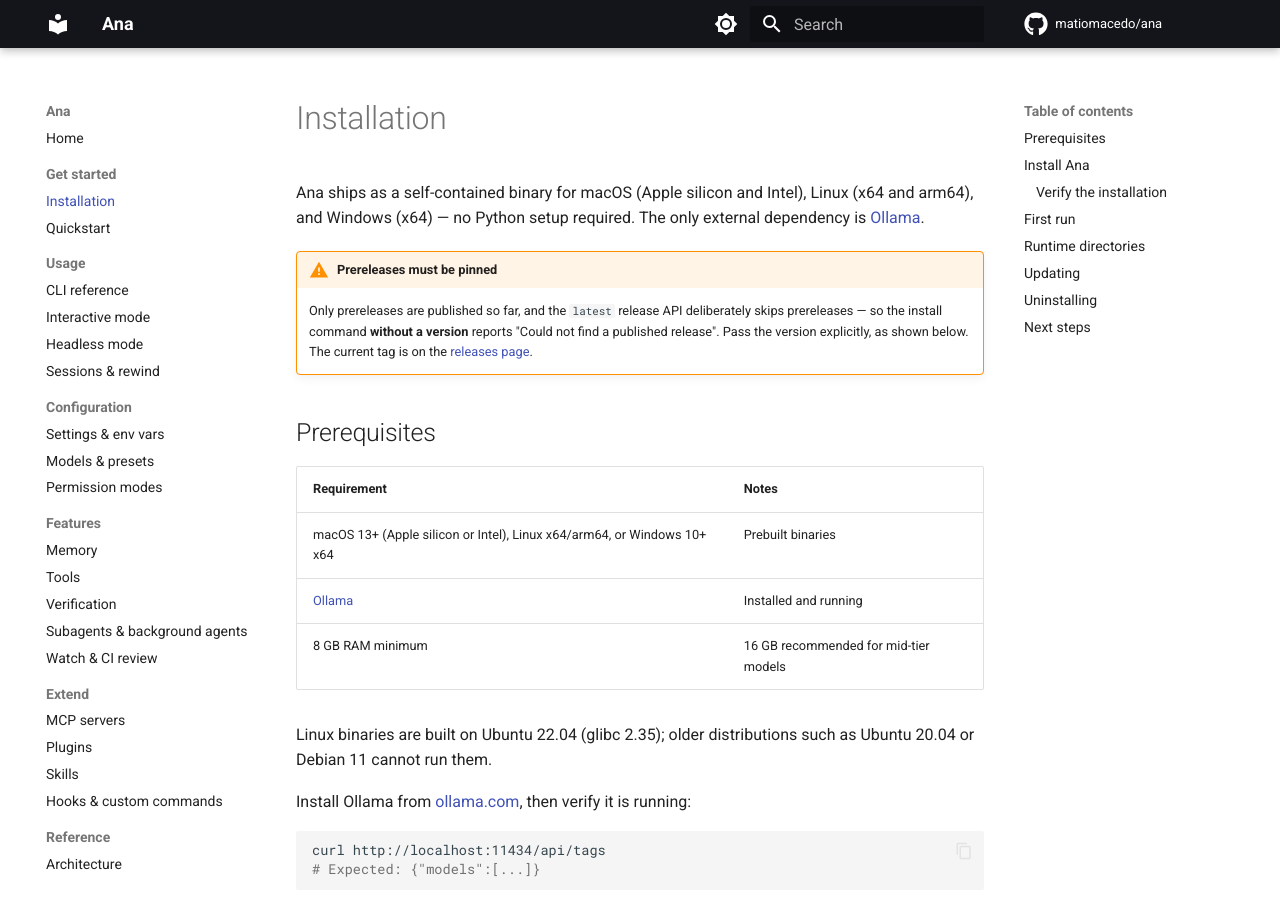
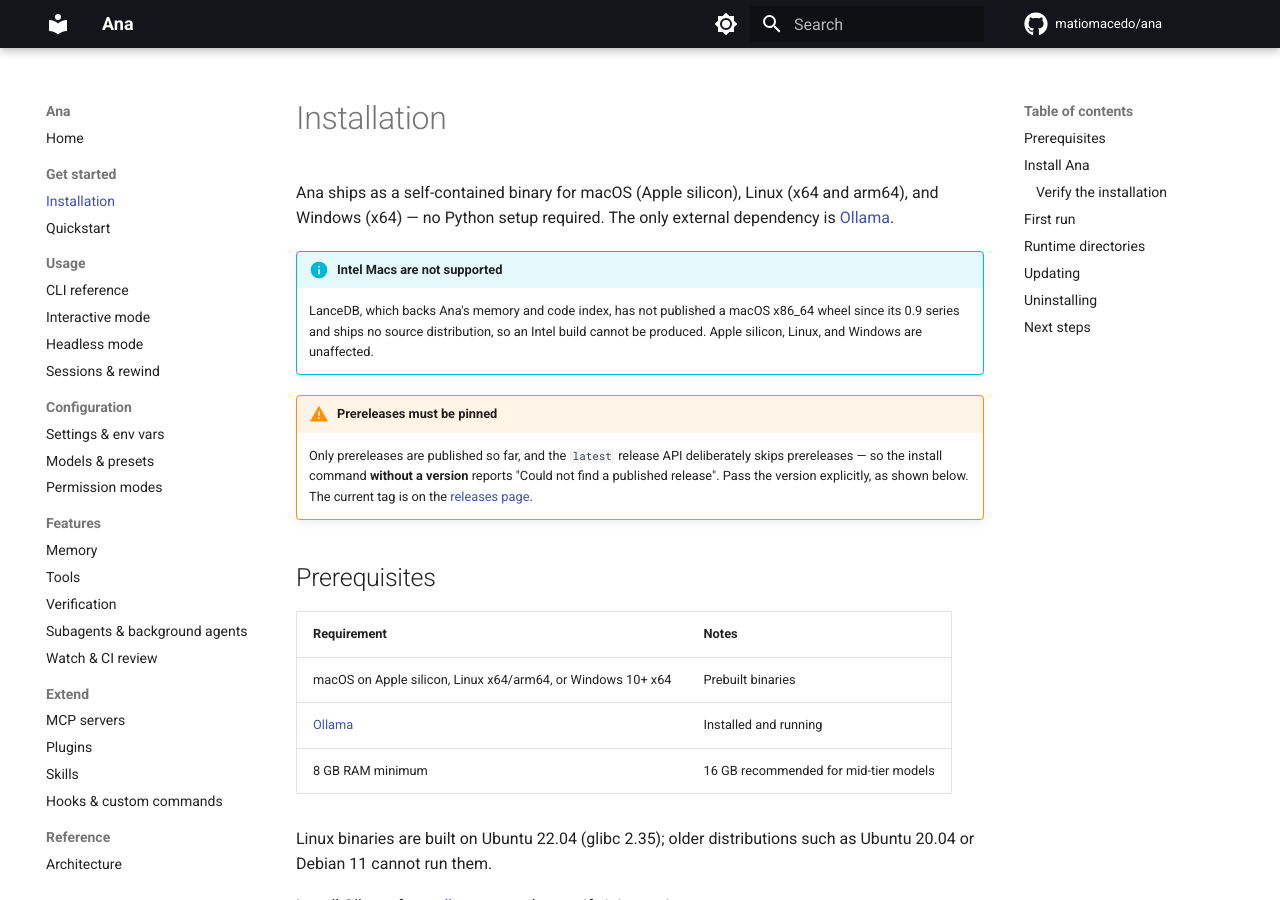
Before and after one commit to matiomacedo/ana, an MkDocs documentation site: the page built from docs/getting-started/installation.md, in a window 1280 px wide and 900 px high. Built offline with MkDocs 1.6.1 and Material for MkDocs 9.7.7, drawn with Linux system fonts in a browser that asks for light colours; comment, search, counter and statistics services are not loaded.

Commit message:
Intel Macs are not supported: lancedb has no x86_64 wheel
The macos-x64 build failed on a real Intel runner — lancedb has shipped
no macOS x86_64 wheel since ~0.9 and publishes no sdist, so the target
cannot be built (matiomacedo/ana-core#8). Reverting the installer and the
docs to match reality, with the reason recorded so it is not attempted
again.

linux-arm64 built and smoke-tested fine and stays supported.

Co-Authored-By: Claude Opus 4.8 <noreply@anthropic.com>

```diff
--- a/docs/getting-started/installation.md
+++ b/docs/getting-started/installation.md
@@ -1,8 +1,14 @@
 # Installation
 
-Ana ships as a self-contained binary for macOS (Apple silicon and Intel),
-Linux (x64 and arm64), and Windows (x64) — no Python setup required. The
-only external dependency is [Ollama](https://ollama.com).
+Ana ships as a self-contained binary for macOS (Apple silicon), Linux
+(x64 and arm64), and Windows (x64) — no Python setup required. The only
+external dependency is [Ollama](https://ollama.com).
+
+!!! info "Intel Macs are not supported"
+    LanceDB, which backs Ana's memory and code index, has not published a
+    macOS x86_64 wheel since its 0.9 series and ships no source
+    distribution, so an Intel build cannot be produced. Apple silicon,
+    Linux, and Windows are unaffected.
 
 !!! warning "Prereleases must be pinned"
     Only prereleases are published so far, and the `latest` release API
@@ -15,7 +21,7 @@ only external dependency is [Ollama](https://ollama.com).
 
 | Requirement | Notes |
 |---|---|
-| macOS 13+ (Apple silicon or Intel), Linux x64/arm64, or Windows 10+ x64 | Prebuilt binaries |
+| macOS on Apple silicon, Linux x64/arm64, or Windows 10+ x64 | Prebuilt binaries |
 | [Ollama](https://ollama.com) | Installed and running |
 | 8 GB RAM minimum | 16 GB recommended for mid-tier models |
 
```
Also changed, not shown: 1 other file.
